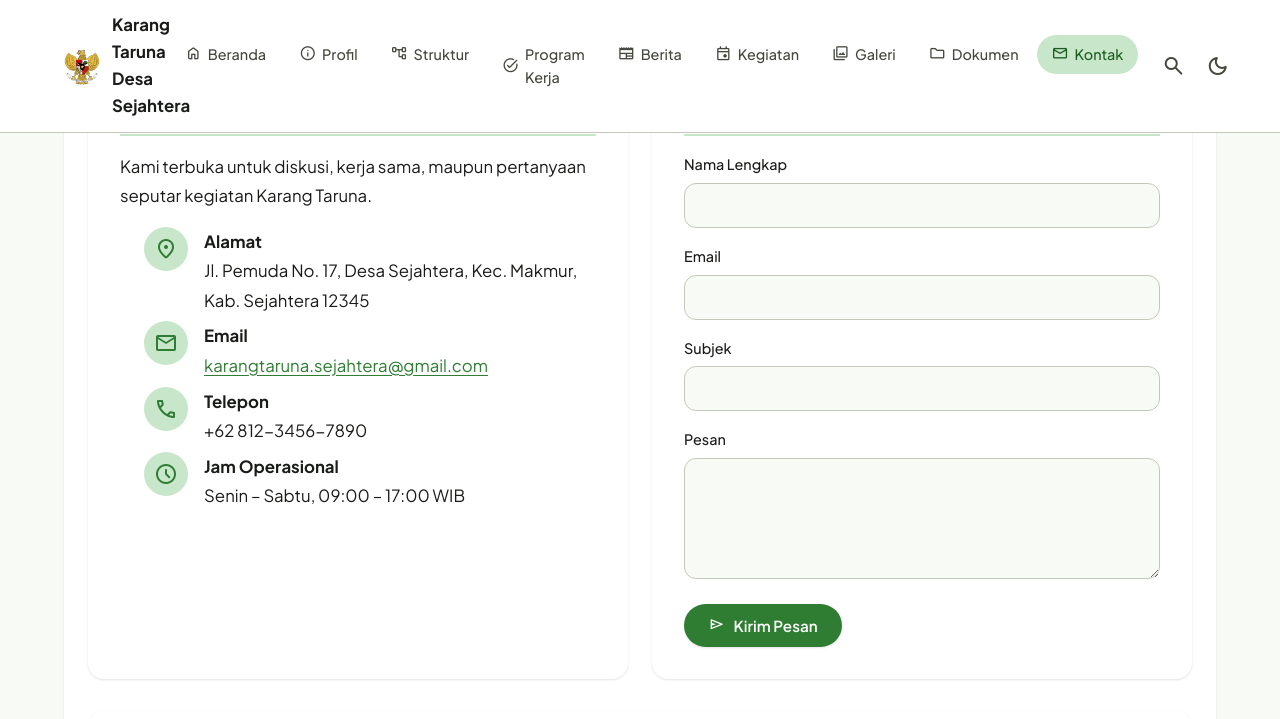
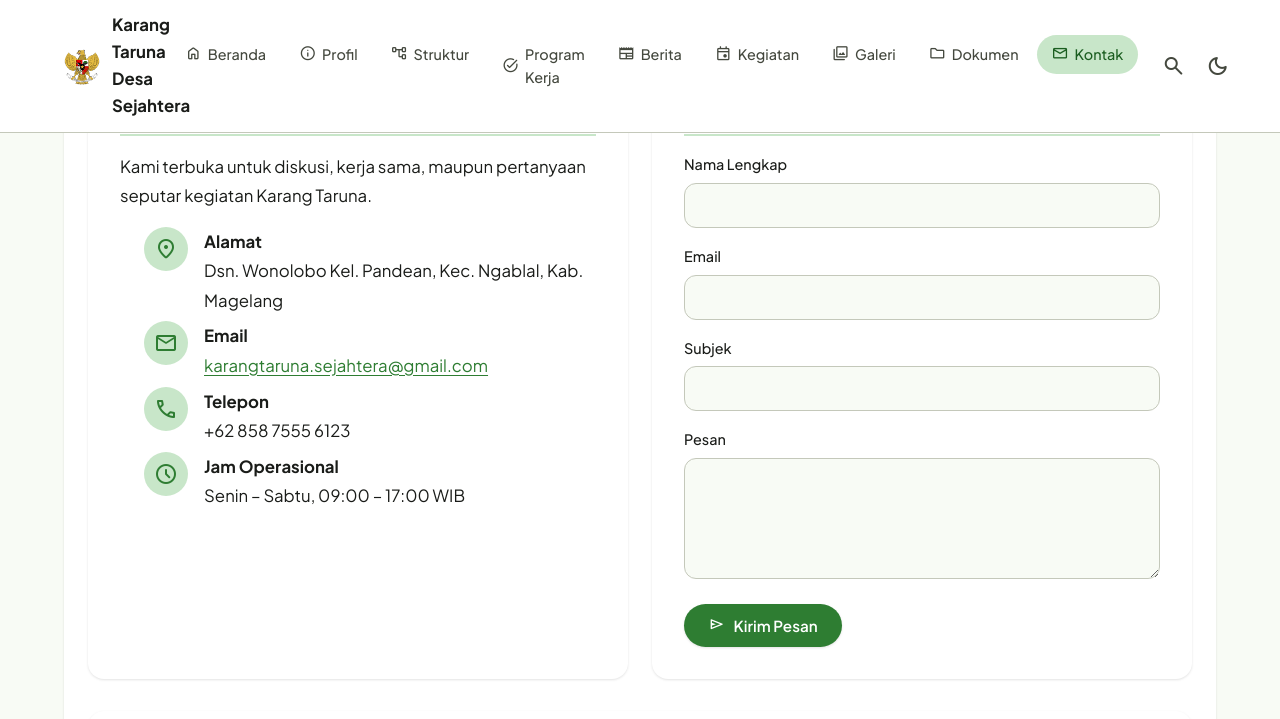
Before and after one commit to greenblog-dev/greenblog-dev.github.io, a Jekyll site: the page built from _pages/kontak.md, in a window 1280 px wide and 900 px high, scrolled down 326 px, cut to the strip 0-739 px from the top of the window. Shown: the top 719 px of the strip. Built offline with Jekyll 4.4.1, drawn with Linux system fonts in a browser that asks for light colours.

Commit message:
Update kontak.md

```diff
--- a/_pages/kontak.md
+++ b/_pages/kontak.md
@@ -11,9 +11,9 @@ description: Hubungi kami untuk informasi, kerja sama, atau pertanyaan.
     <p>Kami terbuka untuk diskusi, kerja sama, maupun pertanyaan seputar kegiatan Karang Taruna.</p>
 
     <ul class="contact-list">
-      <li><span class="material-symbols-rounded">location_on</span><div><strong>Alamat</strong><br>Jl. Pemuda No. 17, Desa Sejahtera, Kec. Makmur, Kab. Sejahtera 12345</div></li>
+      <li><span class="material-symbols-rounded">location_on</span><div><strong>Alamat</strong><br>Dsn. Wonolobo Kel. Pandean, Kec. Ngablal, Kab. Magelang</div></li>
       <li><span class="material-symbols-rounded">mail</span><div><strong>Email</strong><br><a href="mailto:{{ site.email }}">{{ site.email }}</a></div></li>
-      <li><span class="material-symbols-rounded">call</span><div><strong>Telepon</strong><br>+62 812-3456-7890</div></li>
+      <li><span class="material-symbols-rounded">call</span><div><strong>Telepon</strong><br>+62 858 7555 6123</div></li>
       <li><span class="material-symbols-rounded">schedule</span><div><strong>Jam Operasional</strong><br>Senin – Sabtu, 09:00 – 17:00 WIB</div></li>
     </ul>
   </div>
```
